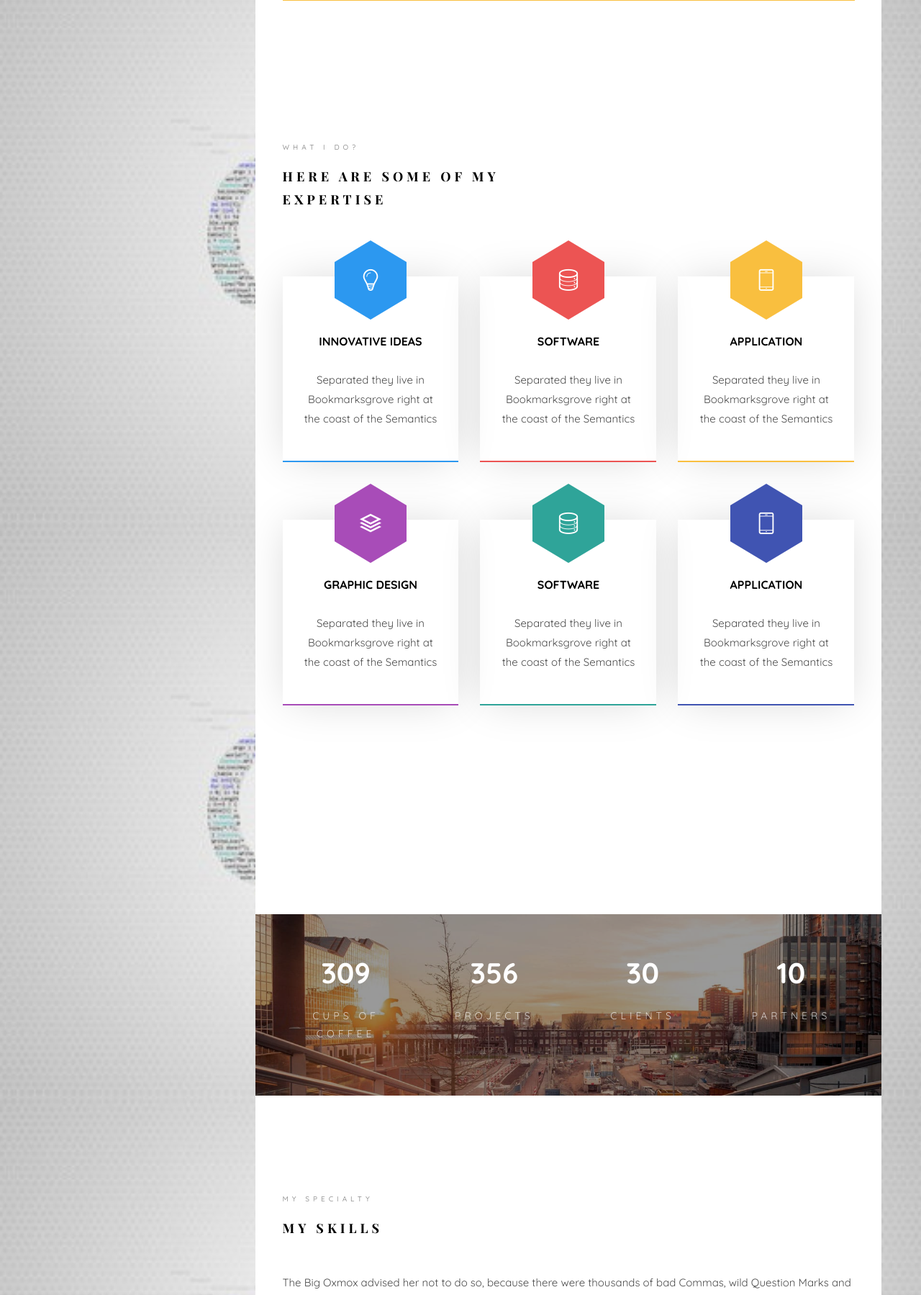
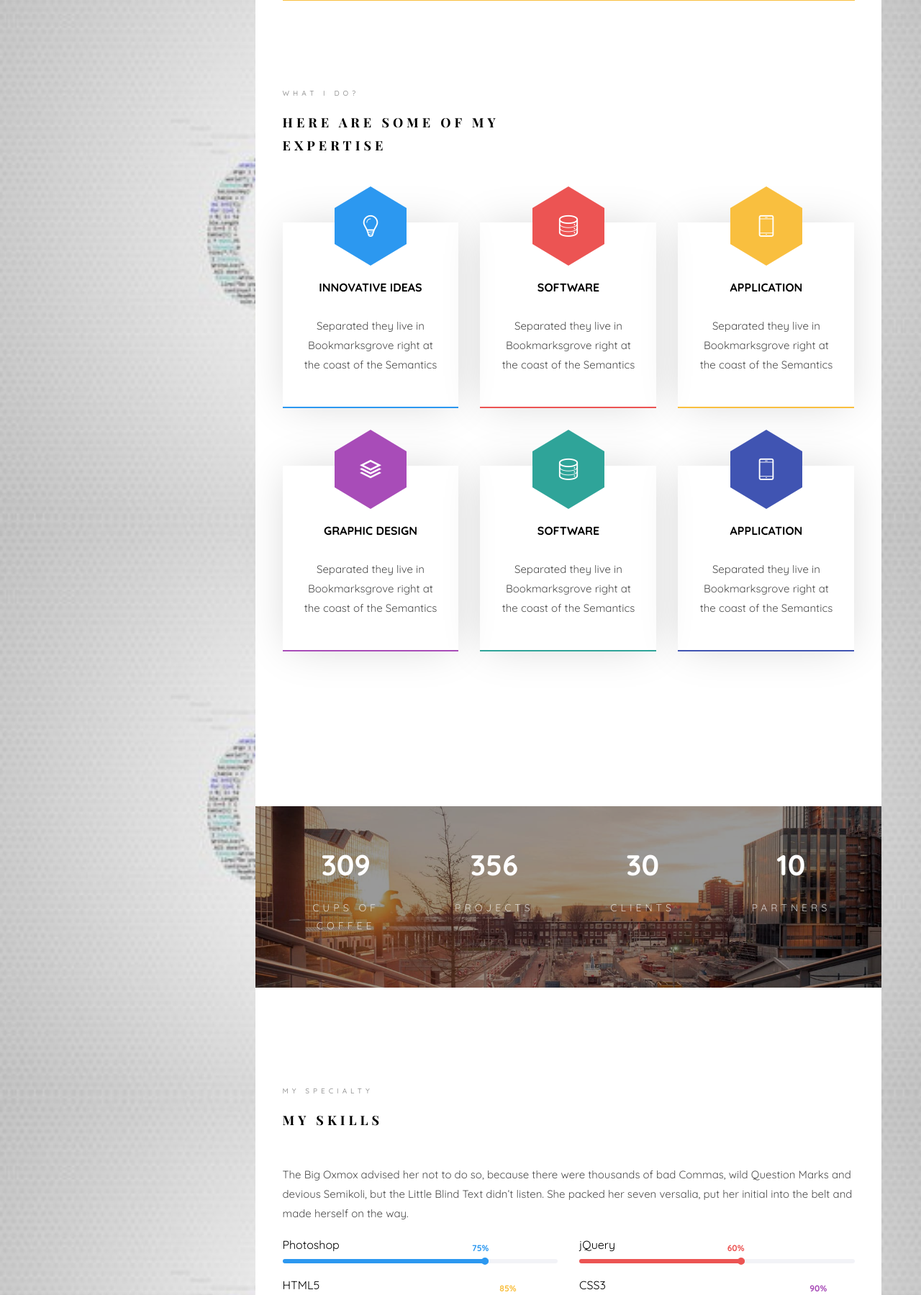
Before and after one commit to Okta467/heroku_demo, a CodeIgniter app: the page made by application/views/BACKUP/depan/v_home.php in a window 1280 px wide. Shown: the part 1677-3476 px from the top of the page at 72% size. Run offline with CodeIgniter, Linux system fonts and the light colour scheme; some web fonts are replaced.

Commit message:
special padding-bottom for section-contact

```diff
--- a/assets/css/style.css
+++ b/assets/css/style.css
@@ -402,10 +402,12 @@ body.offcanvas {
 .colorlib-services,
 .colorlib-contact {
   padding-top: 4em;
-  padding-bottom: 9em;
+  padding-bottom: 4em;
   clear: both;
   width: 100%;
   display: block; }
+  .colorlib-contact {
+    padding-bottom: 9em; }
   @media screen and (max-width: 768px) {
     .colorlib-experience,
     .colorlib-skills,
```
